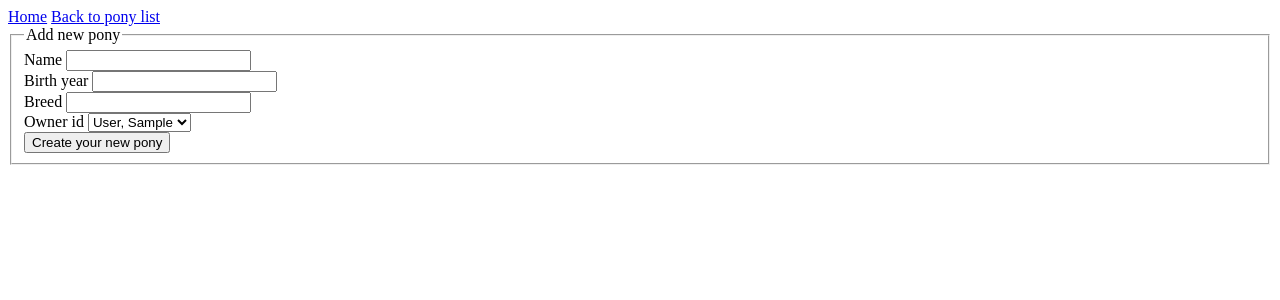
After one commit to jagLas/week-18-Flask-SQLAlchemy-Forms, a Flask app: page /ponies/new in a window 1280 px wide. The commit adds this page. Shown: the top 300 px of the page. Run offline with Flask 3, Linux system fonts and the light colour scheme; tables that the repository leaves empty hold one stand-in row (values such as "Sample post").

Commit message:
add_pony form

```diff
--- a/pony-app/app/routes.py
+++ b/pony-app/app/routes.py
@@ -1,6 +1,6 @@
-from app import flask_app as app
-from app.models import Pony
-from flask import render_template
+from app import db, flask_app as app
+from app.models import Pony, Owner
+from flask import render_template, redirect, request, url_for
 
 
 @app.route('/')
@@ -14,3 +14,14 @@ def index():
 def ponies():
     ponies = Pony.query.all()
     return render_template('ponies.html', ponies=ponies)
+
+
+@app.route('/ponies/new', methods=['GET', 'POST'])
+def add_pony():
+    if request.method == 'POST':
+        pony = Pony(**request.form)
+        db.session.add(pony)
+        db.session.commit()
+        return redirect(url_for('ponies'))
+    owners = Owner.query.order_by(Owner.last_name, Owner.first_name).all()
+    return render_template('pony_form.html', owners=owners)
--- a/pony-app/app/templates/ponies.html
+++ b/pony-app/app/templates/ponies.html
@@ -4,6 +4,7 @@
   </head>
   <body>
     <a href="{{url_for('index')}}">Home</a>
+    <a href="{{url_for('add_pony')}}">Add a new pony</a>
     <table>
         <tr>
             <th>Name</th>
--- /dev/null
+++ b/pony-app/app/templates/pony_form.html
@@ -0,0 +1,44 @@
+<!DOCTYPE html>
+<html lang="en">
+<head>
+  <meta charset="UTF-8">
+  <meta name="viewport" content="width=device-width, initial-scale=1.0">
+  <title>Add Pony! - I Want A Pony</title>
+</head>
+<body>
+  <header>
+    <a href="{{ url_for('index') }}">Home</a>
+    <a href="{{ url_for('ponies')}}">Back to pony list</a>
+  </header>
+  <fieldset>
+    <legend>Add new pony</legend>
+    <form method="post" action="/ponies/new">
+      <div>
+        <label for="name">Name</label>
+        <input type="text" name="name" id="name" required>
+      </div>
+      <div>
+        <label for="birth_year">Birth year</label>
+        <input type="number" name="birth_year" id="birth_year" required>
+      </div>
+      <div>
+        <label for="breed">Breed</label>
+        <input type="text" name="breed" id="breed" required>
+      </div>
+      <div>
+        <label for="owner_id">Owner id</label>
+        <select name="owner_id" id="owner_id">
+          {% for owner in owners %}
+            <option value="{{ owner.id }}">
+              {{ owner.last_name }}, {{ owner.first_name }}
+            </option>
+          {% endfor %}
+        </select>
+      </div>
+      <div>
+        <button type="submit">Create your new pony</button>
+      </div>
+    </form>
+  </fieldset>
+</body>
+</html>
```
Also changed, not shown: pony-app/app/models.py (+14 -0 lines).
